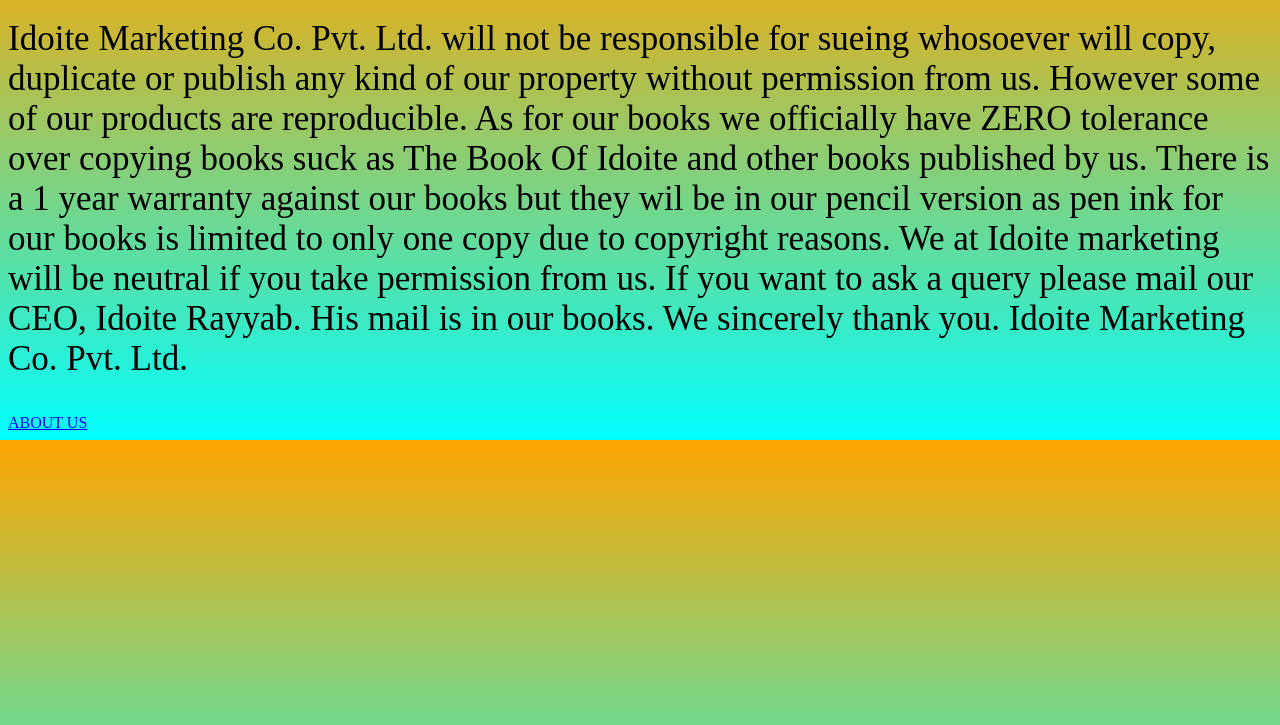
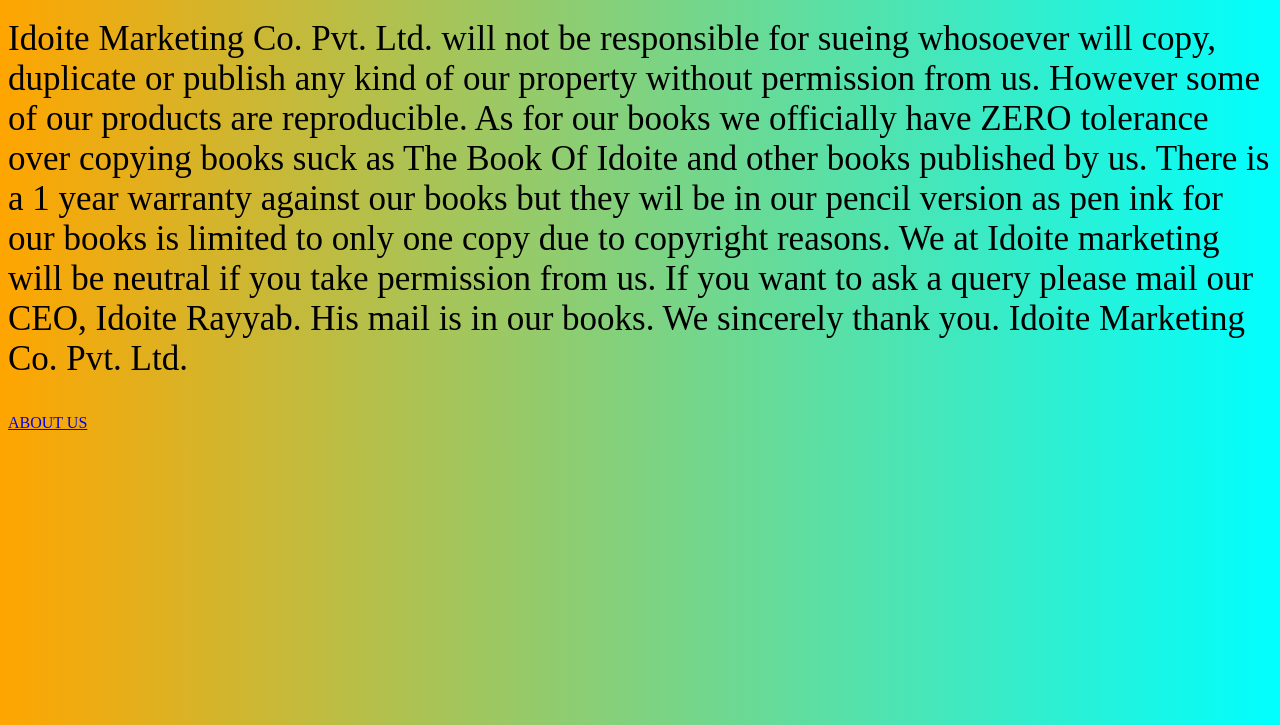
Before and after one commit to tahirmca/idoitepolicy, a plain HTML site: page index.html in a window 1280 px wide. Shown: the part 75-800 px from the top of the page. Drawn offline with Linux system fonts and the light colour scheme.

Commit message:
Update index.html

```diff
--- a/index.html
+++ b/index.html
@@ -5,7 +5,7 @@
 
     <style>
         body {
-            background-image: linear-gradient(orange, cyan);
+            background-image: linear-gradient(to right, orange, cyan);
         }
 
         h1 {
```
